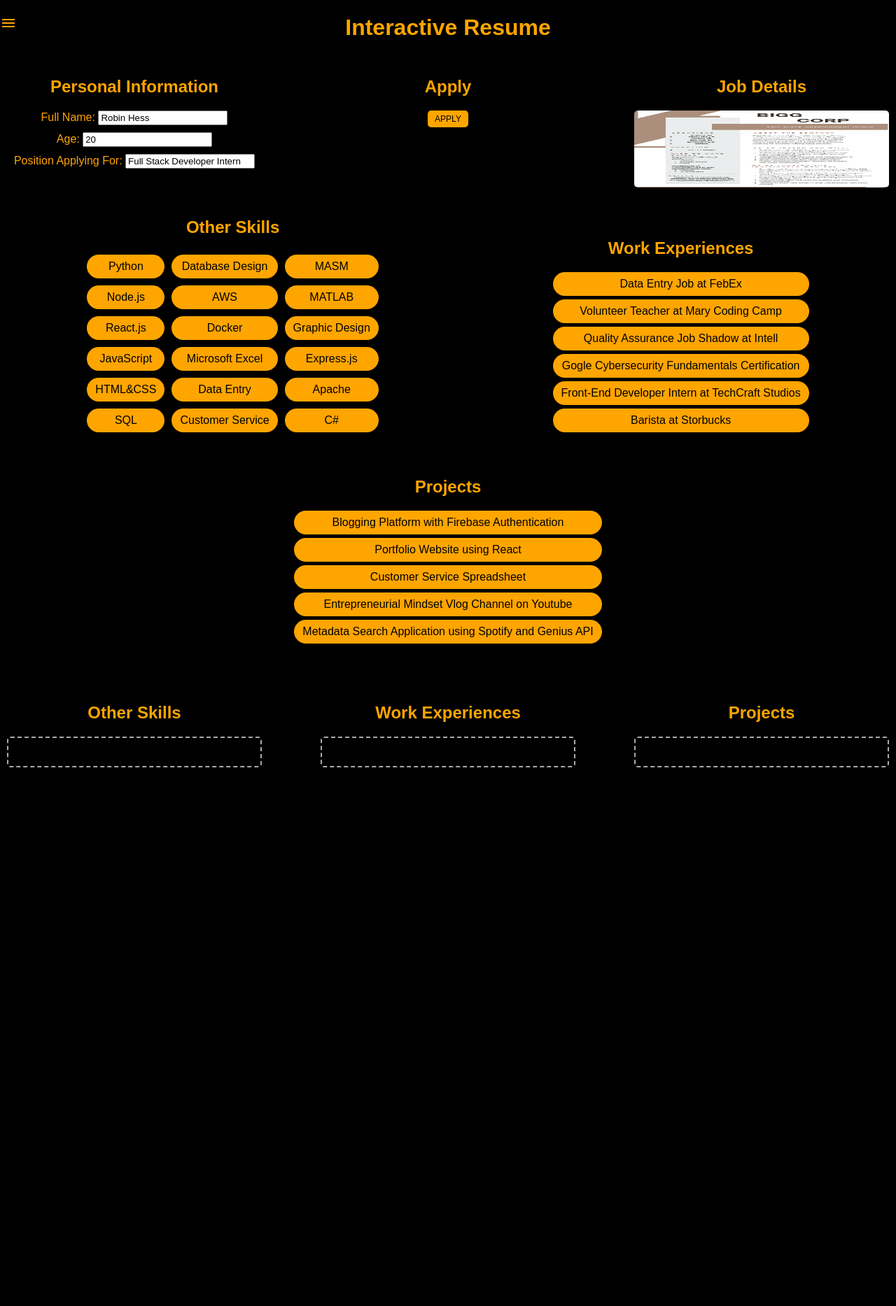
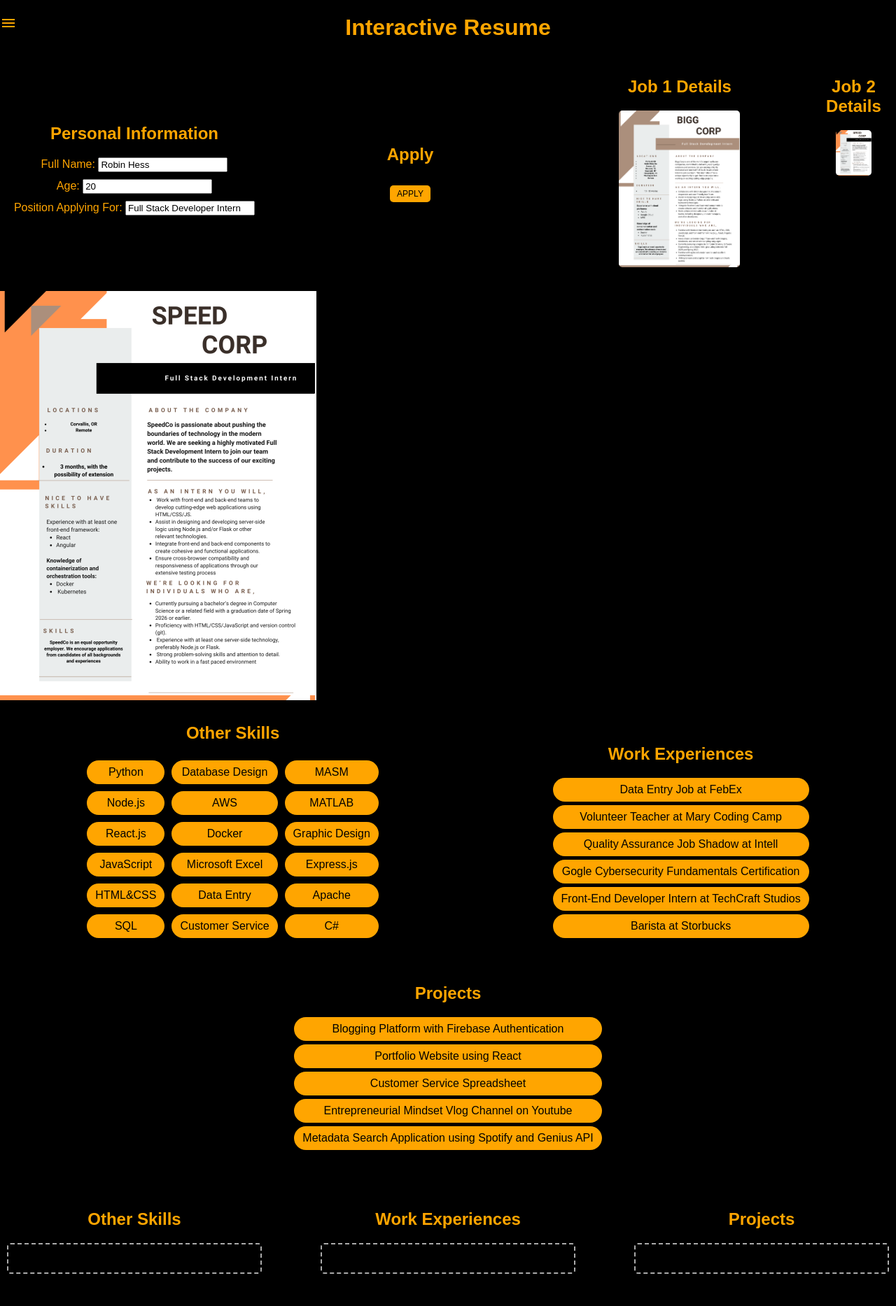
Before and after one commit to osu-cs290-f23/final-project-devdynasty-fullstack-ascent, a Node server app: page /resume in a window 1280 px wide. Shown: the whole page at 70% size. Before the commit the page ends 1097 px from the top, so only its background shows below. Run offline with Node 20, Linux system fonts and the light colour scheme; some libraries are stand-ins or nearby versions.

Commit message:
Add Deepti's files

```diff
--- a/app.js
+++ b/app.js
@@ -92,10 +92,10 @@ app.get("/", function (req, res) {
 
 
 app.post('/submit-questions', function (req, res, next) {
-  console.log(req.body)
+  console.log("body", req.body)
   var totalNum = data.total
   if (req.body && req.body.question && req.body.correct && req.body.incorrect) {
-    data[total+1].push({
+    data.push({
       question: req.body.question,
       correct: req.body.correct,
       incorrect: req.body.incorrect
--- a/public/resume/resume.css
+++ b/public/resume/resume.css
@@ -1,9 +1,10 @@
+
 body {
-    font-family: 'sourcecode', Arial, sans-serif; /* Use the sourcecode font */
+    font-family: 'sourcecode', Arial, sans-serif;
     margin: 0;
     padding: 0;
-    background-color: #000; /* Black background */
-    color: #FFA500; /* Orange text color */
+    background-color: #000;
+    color: #FFA500;
 }
 
 #app {
@@ -11,25 +12,7 @@ body {
 }
 
 h1 {
-    color: orange; /* Change the heading color to white */
-}
-
-#imageModal {
-    display: none;
-    position: fixed;
-    top: 0;
-    left: 0;
-    width: 100%;
-    height: 100%;
-    background-color: rgba(0, 0, 0, 0.7);
-    justify-content: center;
-    align-items: center;
-}
-
-#expandedImage {
-    max-width: 80%;
-    max-height: 80%;
-    box-shadow: 0 4px 8px rgba(0, 0, 0, 0.1);
+    color: #FFA500;
 }
 
 .resume-container {
@@ -38,80 +21,95 @@ h1 {
     justify-content: space-between;
 }
 
+.resume-images-container {
+    display: flex;
+    gap: 5px; /* Adjust the gap between the two images */
+}
 
 .personal-info {
-    margin-bottom: 10px; /* Add margin between personal information items */
+    margin-bottom: 10px;
 }
-
 
 .form-section,
 .apply-box,
 .resume-image,
 .skill-box,
 .drag-drop-section {
-    background-color: #000; /* Black background */
-    color: #FFA500; /* Orange text color */
+    background-color: #000;
+    color: #FFA500;
     padding: 10px;
     border-radius: 10px;
     box-shadow: 0 0 10px rgba(0, 0, 0, 0.1);
     margin-bottom: 20px;
 }
 
-.apply-box,
-.resume-image {
-    width: calc(30% - 20px); /* Same width as the skill box */
-    height: 110px;
+.form-section,
+.apply-box {
+    width: calc(30% - 20px);
+    height: auto;
+}
+
+.apply-box {
+    display: flex;
+    flex-direction: column;
+    align-items: center;
+    justify-content: center;
 }
 
 .form-section{
-    width: calc(30% - 20px); /* Same width as the skill box */
-    height: auto;
+    display: flex;
+    flex-direction: column;
+    align-items: center;
+    justify-content:center;
 }
-
 .apply-box button {
-    background-color: #FFA500; /* Orange button background */
-    color: #000; /* Black button text color */
+    background-color: #FFA500;
+    color: #000;
     border: none;
     padding: 5px 10px;
     font-size: 12px;
     cursor: pointer;
     border-radius: 5px;
+    margin-top: 10px;
 }
 
 .apply-box button:hover {
-    background-color: #FF8C00; /* Darker orange on hover */
+    background-color: #FF8C00;
+}
+
+.resume-images-container {
+    width: calc(40% - 20px); /* Adjust the width to leave space for two images */
 }
 
 .resume-image img {
-    width: 100%;
-    height: 100%;
+    width: 50%; /* Make both images take the full width of the container */
+    height: auto; /* Maintain the aspect ratio */
     border-radius: 5px;
 }
 
-
 .skill-box h2 {
-    color: #FFA500; /* Orange heading color */
+    color: #FFA500;
 }
 
 .draggable {
     margin: 5px;
     padding: 8px 12px;
-    background-color: #FFA500; /* Orange background */
-    color: #000; /* Black text color */
+    background-color: #FFA500;
+    color: #000;
     border-radius: 20px;
     cursor: move;
 }
 
 .remove-btn {
-    background-color: #DC3545; /* Red button background */
-    color: #FFF; /* White button text color */
+    background-color: #DC3545;
+    color: #FFF;
     border: none;
     padding: 3px;
     cursor: pointer;
 }
 
 .remove-btn:hover {
-    background-color: #BD2130; /* Darker red on hover */
+    background-color: #BD2130;
 }
 
 .drag-drop-section {
@@ -128,7 +126,7 @@ h1 {
 #workExperienceSection,
 #projectsSection,
 #otherSkillsSection {
-    width: calc(30% - 20px); /* Same width as the skill box */
+    width: calc(30% - 20px);
 }
 
 .skills-container {
@@ -136,12 +134,12 @@ h1 {
     justify-content: space-between;
     width: 100%;
     margin-bottom: 20px;
-    flex-wrap: wrap; /* Allow items to wrap to the next row */
+    flex-wrap: wrap;
 }
 
 .skill-box {
-    margin:auto ;/* Updated to allow maximum of 3 items per row */
-    margin-bottom: 20px; /* Add margin to separate skills vertically */
+    margin: auto;
+    margin-bottom: 20px;
 }
 
 #skillsBox1 .skills-container,
@@ -157,11 +155,11 @@ h1 {
 #skillsBox2 .skill-box,
 #skillsBox3 .skill-box {
     width: calc(30% - 20px);
-    margin-bottom: 20px; /* Added margin to create space between rows */
+    margin-bottom: 20px;
 }
 
 #workExperienceSection {
-    order: 2 ;
+    order: 2;
 }
 
 #projectsSection {
--- a/views/resume.handlebars
+++ b/views/resume.handlebars
@@ -28,16 +28,26 @@
                 <button id="applyButton">APPLY</button>
             </div>
 
+   <div class="resume-images-container">
             <!-- Resume Image -->
 
             <div class="resume-image" onclick="expandImage()">
-                <h2>Job Details</h2>
-                <img src="/Job.png" alt="Resume Image">
+                <h2>Job 1 Details</h2>
+                <img src="Job.png" alt="Resume Image">
             </div>
+
+            <!-- Resume Image 2-->
+
+           <div class="resume-image" onclick="expandImage()">
+                <h2>Job 2 Details</h2>
+                <img src="Job2.webp" alt="Resume Image">
+           </div>
+           </div>
+
 
             <!-- Image Modal -->
             <div id="imageModal" onclick="closeImageModal()">
-                <img id="expandedImage" src="" alt="Expanded Image">
+                <img id="expandedImage" src="Job2.webp" alt="Expanded Image">
             </div>
 
             <!-- Skills & Experience Boxes -->
```
Also changed, not shown: public/resume/Job2.webp (added).
